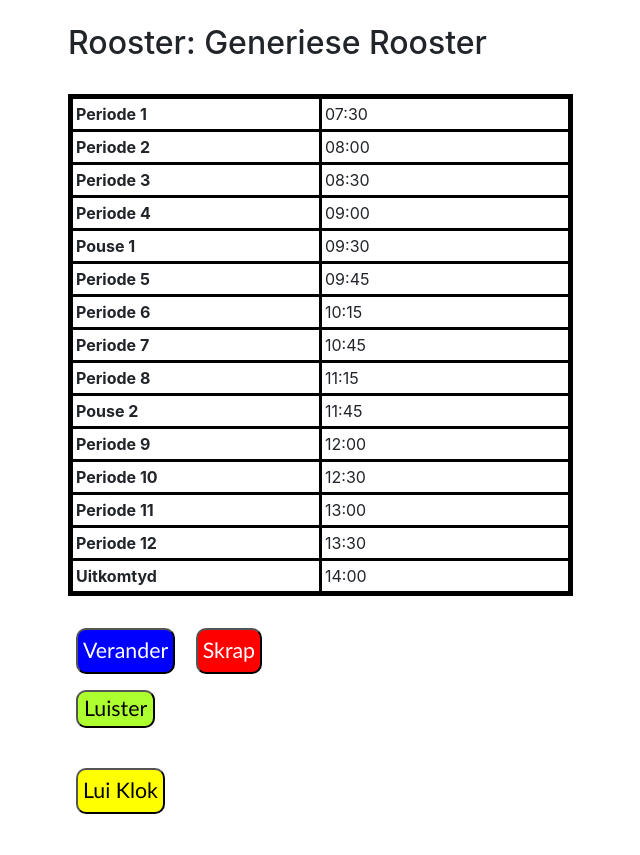
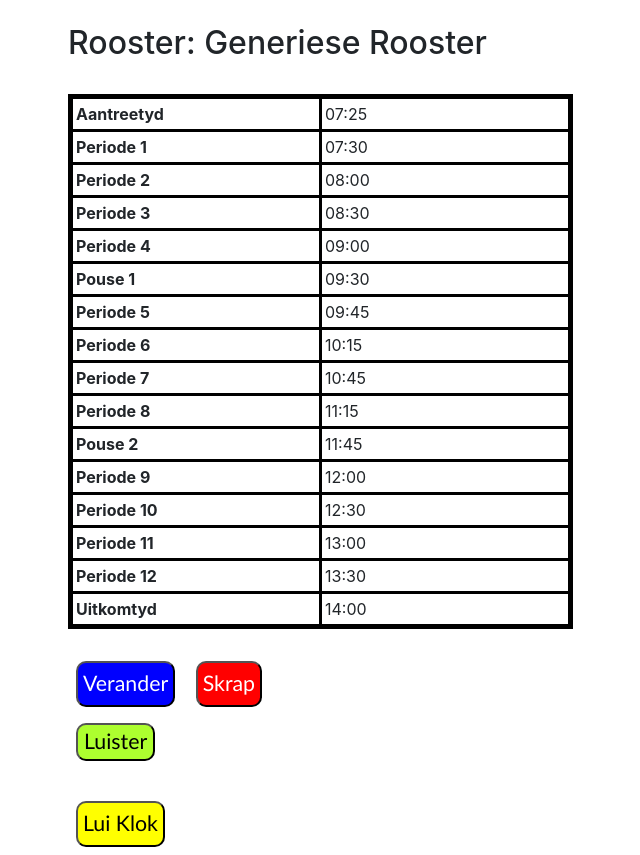
Before and after one commit to realWian/KlokProjek, a Django app: page /rooster/1/ in a window 1280 px wide. Shown: the part 65-920 px from the top of the page, without its empty margins (17-657 px from the left). Before the commit the page ends 879 px from the top, so only its background shows below. Run offline with Django 3.2, Linux system fonts and the light colour scheme; a user stored in the database is signed in; data comes from the database, SQL or seed files in the repository; both versions use the stored data as it was after the commit; some libraries are stand-ins or nearby versions.

Commit message:
Allows all hosts and adds 'aantreetyd' field

```diff
--- a/SkoolWebsite/KlokRooster/models.py
+++ b/SkoolWebsite/KlokRooster/models.py
@@ -11,6 +11,7 @@ import os
 class Rooster(models.Model):
     naam = models.CharField(max_length=256, default="Nuwe Rooster")
 
+    aantreetyd = models.TimeField(default="7:25")
     periode1 = models.TimeField(default="7:30")
     periode2 = models.TimeField(default="8:00")
     periode3 = models.TimeField(default="8:30")
--- a/SkoolWebsite/KlokRooster/templates/wys_rooster.html
+++ b/SkoolWebsite/KlokRooster/templates/wys_rooster.html
@@ -20,6 +20,10 @@
 <h2>Rooster: {{ rooster.naam }}</h2>
 <br>
 <table>
+    <tr>
+        <td><b>Aantreetyd</b></td>
+        <td>{{ rooster.aantreetyd }}</td>
+    </tr>
     <tr>
         <td><b>Periode 1</b></td>
         <td>{{ rooster.periode1 }}</td>
--- a/SkoolWebsite/KlokRooster/views.py
+++ b/SkoolWebsite/KlokRooster/views.py
@@ -38,6 +38,7 @@ def luister_vir_lui(request, pk):
     model.luisterend = True
     model.save()
     luiTye = [
+        model.AantreeTyd.strftime("%H:%M:%S"),
         model.periode1.strftime("%H:%M:%S"),
         model.periode2.strftime("%H:%M:%S"),
         model.periode3.strftime("%H:%M:%S"),
@@ -83,12 +84,12 @@ class RoosterDetailView(LoginRequiredMixin, DetailView):
 class RoosterUpdateView(LoginRequiredMixin, UpdateView):
     context_object_name = "rooster"
     model = Rooster
-    fields = ("naam", "periode1", "periode2", "periode3", "periode4", "pouse1", "periode5", "periode6", "periode7", "periode8", "pouse2", "periode9", "periode10", "periode11", "periode12", "uitkomtyd")
+    fields = ("naam", "aantreetyd", "periode1", "periode2", "periode3", "periode4", "pouse1", "periode5", "periode6", "periode7", "periode8", "pouse2", "periode9", "periode10", "periode11", "periode12", "uitkomtyd")
     template_name = "verander_rooster.html"
 
 class RoosterCreateView(LoginRequiredMixin, CreateView):
     model = Rooster
-    fields = ("naam", "periode1", "periode2", "periode3", "periode4", "pouse1", "periode5", "periode6", "periode7", "periode8", "pouse2", "periode9", "periode10", "periode11", "periode12", "uitkomtyd")
+    fields = ("naam", "aantreetyd", "periode1", "periode2", "periode3", "periode4", "pouse1", "periode5", "periode6", "periode7", "periode8", "pouse2", "periode9", "periode10", "periode11", "periode12", "uitkomtyd")
     template_name = "skep_rooster.html"
 
 class RoosterDeleteView(LoginRequiredMixin, DeleteView):
--- a/SkoolWebsite/SkoolWebsite/settings.py
+++ b/SkoolWebsite/SkoolWebsite/settings.py
@@ -26,7 +26,7 @@ SECRET_KEY = 'django-insecure-i1tj#g0oo0g^taf4d!f81071q6r02wwaoh5@__ty#ay=0o4c5=
 # SECURITY WARNING: don't run with debug turned on in production!
 DEBUG = True
 
-ALLOWED_HOSTS = ['192.168.0.114', '127.0.0.1', '192.168.0.127', '192.168.0.128']
+ALLOWED_HOSTS = ['*']
 
 
 # Application definition
```
Also changed, not shown: SkoolWebsite/KlokRooster/migrations/0008_rooster_aantreetyd.py (added), SkoolWebsite/db.sqlite3.
